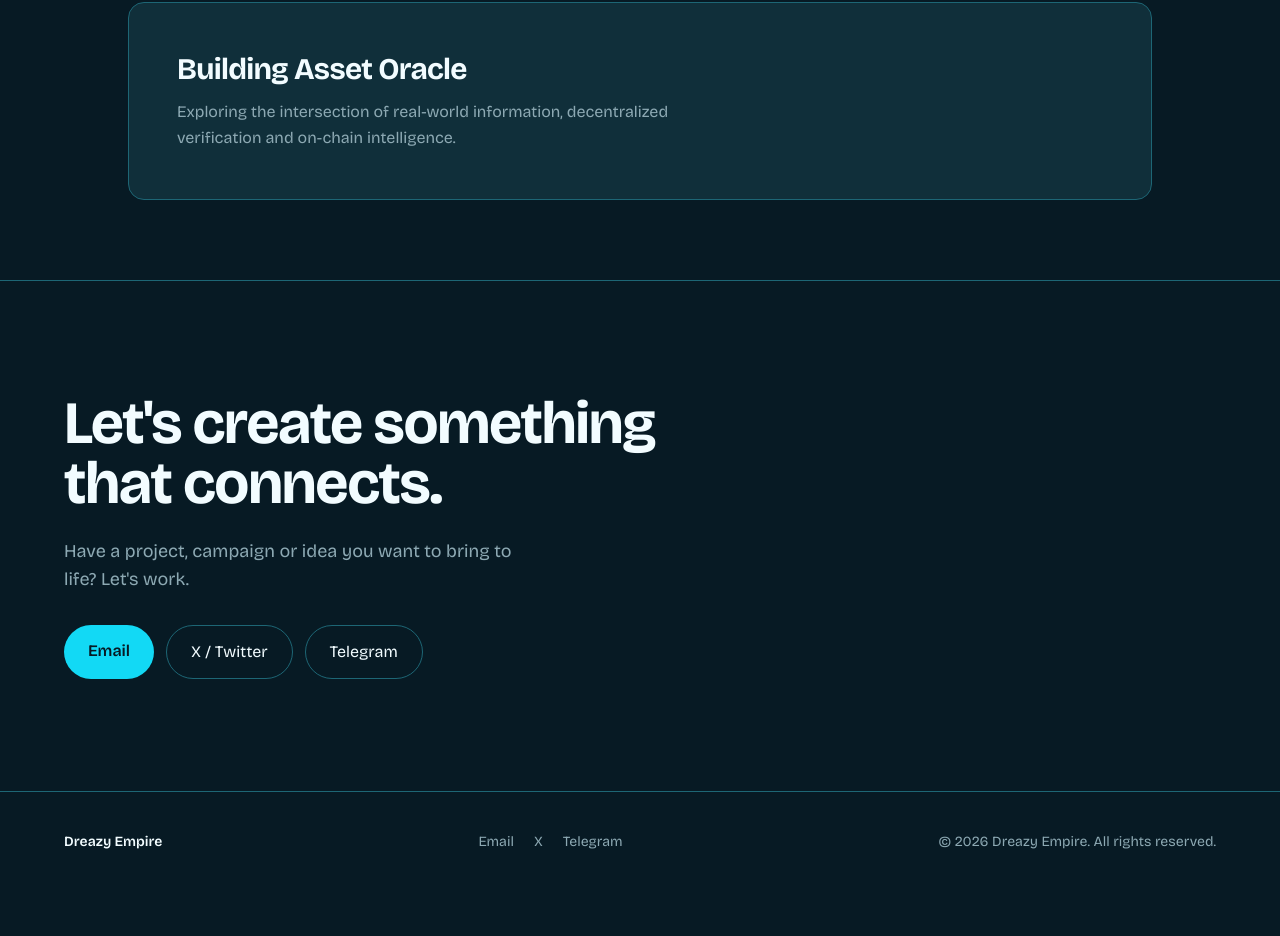
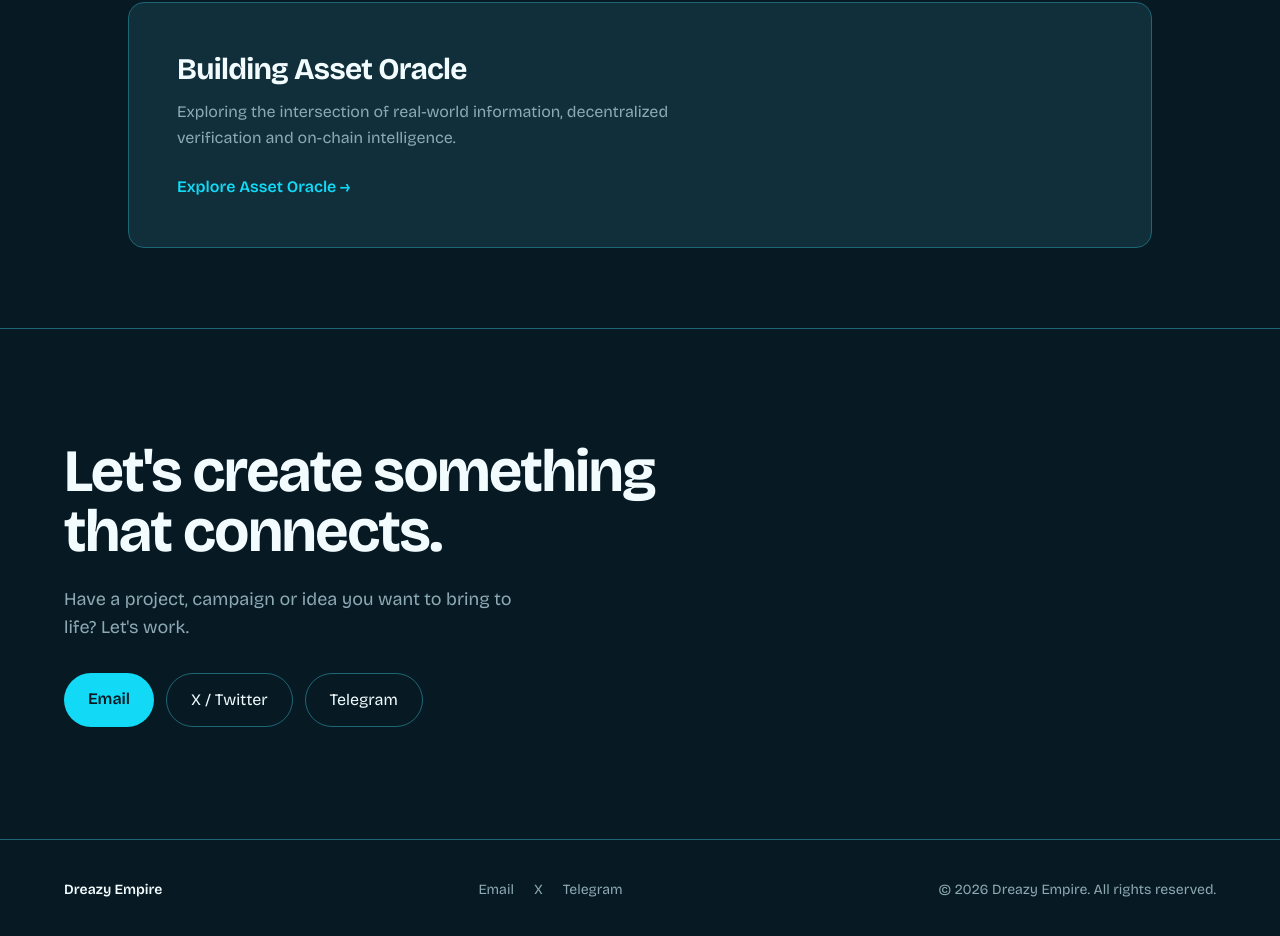
Before and after one commit to Dreazyempire/dreazyempire, a Next.js app: page / in a window 1280 px wide. Shown: the part 2550-3486 px from the top of the page. Before the commit the page ends 3442 px from the top, so only its background shows below. Built offline with nearby package versions, Linux system fonts and the light colour scheme; no server answers; the database is empty.

Commit message:
Update page.tsx

```diff
--- a/app/page.tsx
+++ b/app/page.tsx
@@ -21,8 +21,7 @@ async function getProjects() {
 export const revalidate = 0;
 
 // Paste your Asset Oracle website link between the quotes to show the button
-const ASSET_ORACLE_URL = "";
-
+const ASSET_ORACLE_URL = "https://assetoracleapp.xyz";
 const services = [
   { name: "Content Editing", desc: "Turning raw ideas into clear, engaging content." },
   { name: "Media Hosting", desc: "Hosting AMAs, X Spaces and conversations for digital communities." },
```
